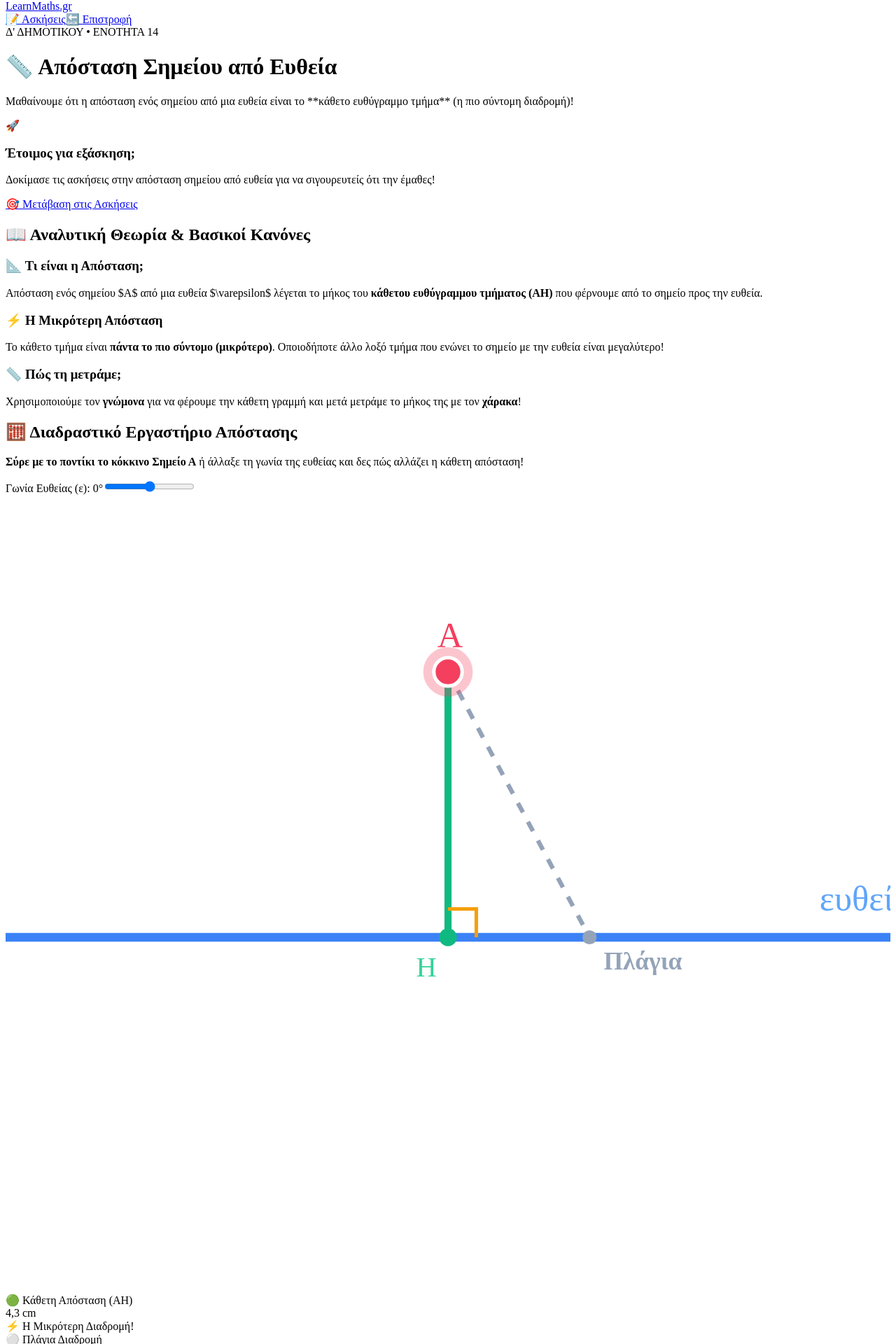
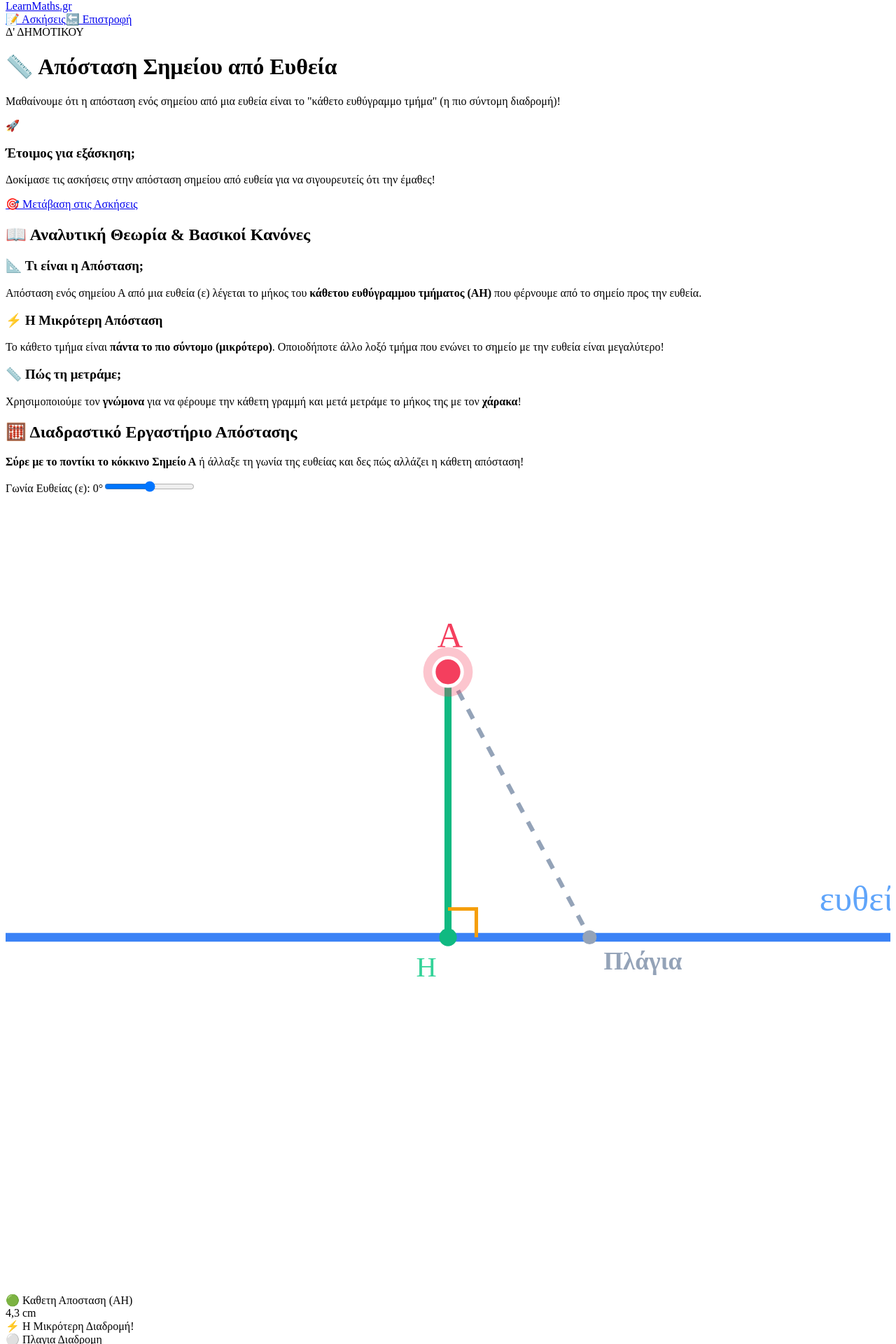
Before and after one commit to gkrimpas-lab/learn-maths-2026, a Next.js app: page /d-dimotikou/14-apostasi-simeiou-eutheia in a window 1280 px wide. Shown: the part 8-1928 px from the top of the page at 70% size. Built offline with nearby package versions, Linux system fonts and the light colour scheme.

Commit message:
Update 14-apostasi-simeiou-eutheia.js

```diff
--- a/pages/d-dimotikou/14-apostasi-simeiou-eutheia.js
+++ b/pages/d-dimotikou/14-apostasi-simeiou-eutheia.js
@@ -98,13 +98,13 @@ export default function ApostasiTheoryPage() {
             <div className="relative z-10 grid grid-cols-1 md:grid-cols-3 gap-6 items-center">
               <div className="md:col-span-2 space-y-3">
                 <span className="bg-white/20 text-white text-xs font-black uppercase px-3 py-1 rounded-full tracking-wider">
-                  Δ' ΔΗΜΟΤΙΚΟΥ • ΕΝΟΤΗΤΑ 14
+                  Δ' ΔΗΜΟΤΙΚΟΥ
                 </span>
                 <h1 className="text-3xl lg:text-4xl font-black tracking-tight">
                   📏 Απόσταση Σημείου από Ευθεία
                 </h1>
                 <p className="text-teal-100 text-base lg:text-lg leading-relaxed">
-                  Μαθαίνουμε ότι η απόσταση ενός σημείου από μια ευθεία είναι το **κάθετο ευθύγραμμο τμήμα** (η πιο σύντομη διαδρομή)!
+                  Μαθαίνουμε ότι η απόσταση ενός σημείου από μια ευθεία είναι το "κάθετο ευθύγραμμο τμήμα" (η πιο σύντομη διαδρομή)!
                 </p>
               </div>
 
@@ -139,7 +139,7 @@ export default function ApostasiTheoryPage() {
                   <span>📐</span> Τι είναι η Απόσταση;
                 </h3>
                 <p className="text-xs md:text-sm text-gray-700 leading-relaxed">
-                  Απόσταση ενός σημείου $Α$ από μια ευθεία $\varepsilon$ λέγεται το μήκος του <strong>κάθετου ευθύγραμμου τμήματος (ΑΗ)</strong> που φέρνουμε από το σημείο προς την ευθεία.
+                  Απόσταση ενός σημείου Α από μια ευθεία (ε) λέγεται το μήκος του <strong>κάθετου ευθύγραμμου τμήματος (ΑΗ)</strong> που φέρνουμε από το σημείο προς την ευθεία.
                 </p>
               </div>
 
@@ -181,7 +181,7 @@ export default function ApostasiTheoryPage() {
 
               {/* CONTROL SLIDER ΓΙΑ ΤΗ ΓΩΝΙΑ ΤΗΣ ΕΥΘΕΙΑΣ */}
               <div className="w-full md:w-64 bg-slate-50 p-3 rounded-2xl border border-slate-200">
-                <label className="block text-xs font-black uppercase text-gray-500 mb-1">
+                <label className="block text-xs font-black text-gray-500 mb-1">
                   Γωνία Ευθείας (ε): <span className="text-indigo-600 font-mono font-black">{lineAngle}°</span>
                 </label>
                 <input
@@ -271,7 +271,7 @@ export default function ApostasiTheoryPage() {
 
                 <div className="bg-emerald-950/80 p-4 rounded-2xl border border-emerald-600/50 text-emerald-200">
                   <span className="text-xs uppercase font-black tracking-wider block text-emerald-400">
-                    🟢 Κάθετη Απόσταση (ΑΗ)
+                    🟢 Καθετη Αποσταση (ΑΗ)
                   </span>
                   <div className="text-2xl font-mono font-black text-emerald-300 my-1">
                     {distCm} cm
@@ -283,7 +283,7 @@ export default function ApostasiTheoryPage() {
 
                 <div className="bg-slate-800 p-4 rounded-2xl border border-slate-700 text-slate-300">
                   <span className="text-xs uppercase font-black tracking-wider block text-slate-400">
-                    ⚪ Πλάγια Διαδρομή
+                    ⚪ Πλαγια Διαδρομη
                   </span>
                   <div className="text-2xl font-mono font-black text-slate-200 my-1">
                     {distPlagiaCm} cm
```
